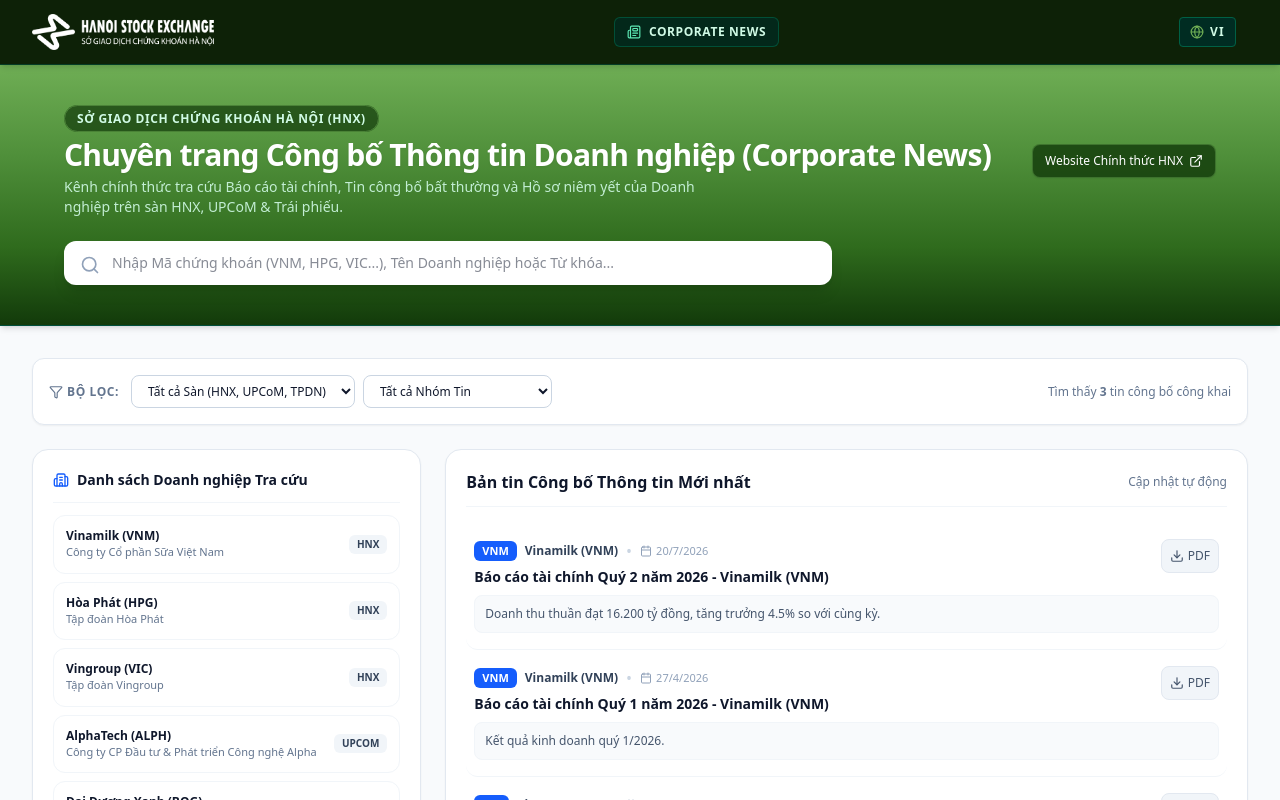
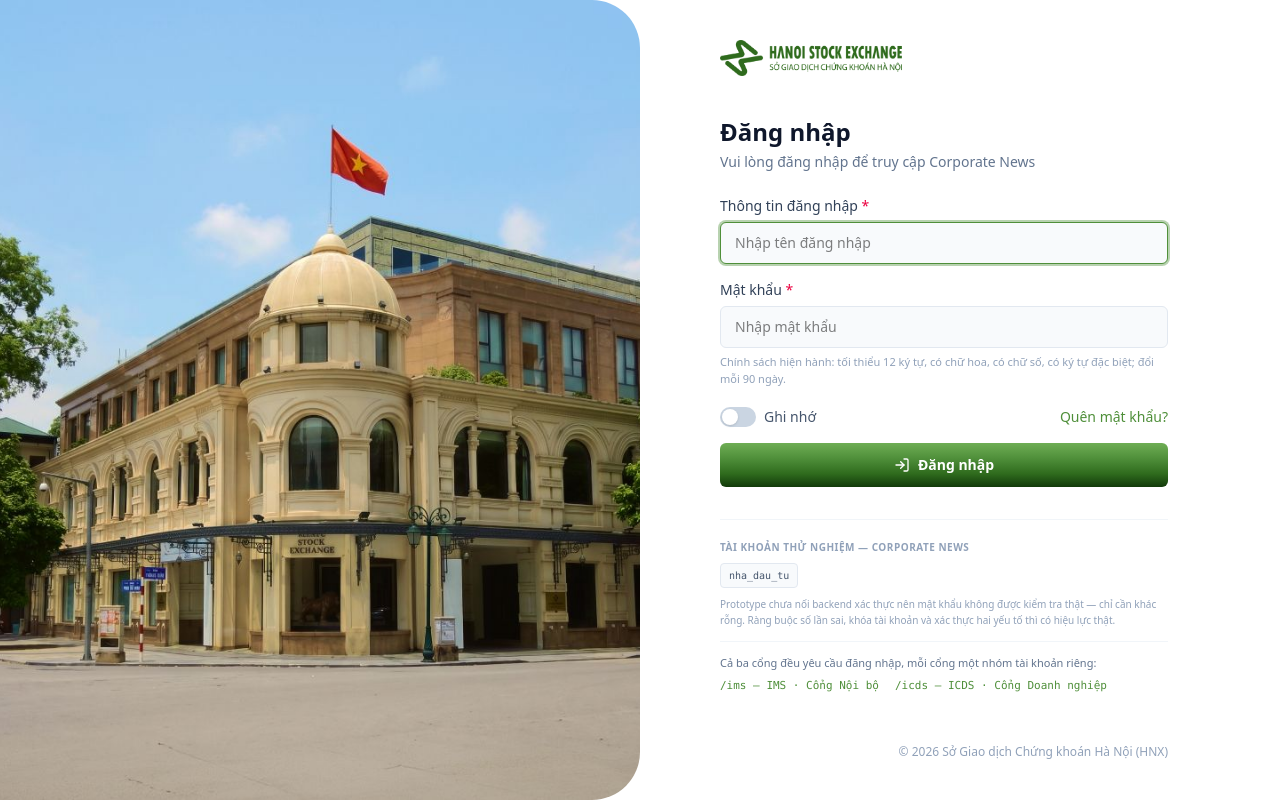
Before and after one commit to hntuan-gimasys/hnxcis-frontend, a React (Vite) app: page /news in a window 1280 px wide. Shown: the top 800 px of the page. Built offline with nearby package versions, Linux system fonts and the light colour scheme.

Commit message:
Implement login features for ICDS and PUBLIC page NEWS, for some fckin reason

```diff
--- a/src/App.tsx
+++ b/src/App.tsx
@@ -69,7 +69,7 @@
    * Ba cổng là ba địa chỉ URL riêng (/ims, /icds, /news) chứ không phải ba tab.
    * `usePortalRoute` đọc đường dẫn hiện tại và nghe nút Back của trình duyệt.
    */
-  const { portal: activePortal, goToPortal } = usePortalRoute();
+  const { portal: activePortal } = usePortalRoute();
 
   /**
    * Module mặc định phụ thuộc cổng: vào /icds là vào thẳng dashboard doanh
@@ -122,25 +122,19 @@
   const [users] = useState<UserAccount[]>(INITIAL_USERS);
   const [currentUser, setCurrentUser] = useState<UserAccount>(INITIAL_USERS[1]); // Cán bộ P.QLNY by default
 
-  /**
-   * FR-060 — trạng thái đăng nhập, chỉ áp cho cổng IMS.
-   *
-   * ICDS và Corporate News vào tự do như một trang tin: không có bước xác thực,
-   * không có "người dùng hiện tại". Vì vậy `authenticated` chỉ được kiểm tra khi
-   * đang ở /ims.
-   */
+  /** FR-060 — trạng thái đăng nhập của cổng IMS. */
   const [authenticated, setAuthenticated] = useState(false);
 
   /**
-   * Người dùng mặc định cho cổng ICDS khi không đăng nhập. CorporatePortal cần
-   * biết mình đang đại diện tổ chức nào để lọc nghĩa vụ và hồ sơ; ở prototype
-   * này lấy cố định persona doanh nghiệp đầu tiên, khớp với tên tổ chức đang
-   * hiển thị cứng trong Sidebar.
+   * Phiên đăng nhập của ICDS và Corporate News.
+   *
+   * Cả ba cổng giờ đều bắt đăng nhập, nhưng mỗi cổng nhận đúng một nhóm tài
+   * khoản (`PORTAL_ACTOR_TYPE`) nên không thể dùng chung `currentUser`/
+   * `authenticated` của IMS — một tài khoản HNX đang mở /ims không có nghĩa là
+   * đã đăng nhập /icds. `null` = chưa đăng nhập cổng đó.
    */
-  const guestOrgUser = useMemo(
-    () => INITIAL_USERS.find((u) => u.actorType === 'ORGANIZATION') ?? INITIAL_USERS[0],
-    [],
-  );
+  const [icdsUser, setIcdsUser] = useState<UserAccount | null>(null);
+  const [newsUser, setNewsUser] = useState<UserAccount | null>(null);
 
   // Entities Data
   const [organizations] = useState(INITIAL_ORGANIZATIONS);
@@ -517,15 +511,14 @@
   };
 
   /**
-   * Chỉ IMS bắt đăng nhập.
-   *
-   * ICDS (FR-062, cổng doanh nghiệp) và Corporate News (FR-066, trang tin công
-   * khai) vào tự do — người dùng gõ thẳng địa chỉ là đọc được ngay, giống một
-   * trang báo. Chỉ khu vực nghiệp vụ nội bộ của HNX mới cần xác thực.
+   * Cả ba cổng đều bắt đăng nhập, mỗi cổng bằng một phiên riêng
+   * (`authenticated` cho IMS, `icdsUser`/`newsUser` cho hai cổng còn lại) vì mỗi
+   * cổng chỉ nhận đúng một nhóm tài khoản (`PORTAL_ACTOR_TYPE`).
    */
   if (activePortal === 'internal' && !authenticated) {
     return (
       <LoginScreen
+        portal="internal"
         users={users}
         policy={INITIAL_SECURITY_POLICY}
         onAuthenticated={(user) => {
@@ -538,9 +531,32 @@
       />
     );
   }
+  if (activePortal === 'corporate' && !icdsUser) {
+    return (
+      <LoginScreen
+        portal="corporate"
+        users={users}
+        policy={INITIAL_SECURITY_POLICY}
+        onAuthenticated={(user) => {
+          setIcdsUser(user);
+          setActiveModule('corp_dashboard');
+        }}
+      />
+    );
+  }
+  if (activePortal === 'public' && !newsUser) {
+    return (
+      <LoginScreen
+        portal="public"
+        users={users}
+        policy={INITIAL_SECURITY_POLICY}
+        onAuthenticated={(user) => setNewsUser(user)}
+      />
+    );
+  }
 
-  /** Ở hai cổng tự do, danh tính là khách — không phải người vừa đăng nhập IMS. */
-  const portalUser = activePortal === 'corporate' ? guestOrgUser : currentUser;
+  const portalUser =
+    activePortal === 'corporate' ? icdsUser! : activePortal === 'public' ? newsUser! : currentUser;
 
   /**
    * Nen trang cua /ims theo bang mau Figma: xam nhat #EBEBEB, chu #292929.
@@ -568,15 +584,19 @@
         lang={lang}
         setLang={setLang}
         onOpenMenu={() => setSidebarOpen(true)}
-        onLogout={
-          activePortal === 'internal'
-            ? () => {
-                setAuthenticated(false);
-                setActiveModule(DEFAULT_IMS_MODULE);
-                goToPortal('public');
-              }
-            : undefined
-        }
+        onLogout={() => {
+          // Đăng xuất chỉ xoá phiên của cổng đang mở — quay lại đúng cổng đó sẽ
+          // gặp lại LoginScreen thay vì bị đẩy sang cổng khác.
+          if (activePortal === 'internal') {
+            setAuthenticated(false);
+            setActiveModule(DEFAULT_IMS_MODULE);
+          } else if (activePortal === 'corporate') {
+            setIcdsUser(null);
+            setActiveModule('corp_dashboard');
+          } else {
+            setNewsUser(null);
+          }
+        }}
       />
 
       {/* Main Container */}
--- a/src/components/layout/LoginScreen.tsx
+++ b/src/components/layout/LoginScreen.tsx
@@ -16,6 +16,7 @@
 import hnxLogoDark from '../../assets/hnx-logo-dark.png';
 import hnxBuilding from '../../assets/hnx.jpeg';
 import type { UserAccount, SecurityPolicy } from '../../types/hnx';
+import { PORTAL_ACTOR_TYPE, PORTAL_LABEL, PORTAL_PATH, type Portal } from '../../lib/portalRoute';
 
 /**
  * FR-060 · Màn hình đăng nhập và các ràng buộc bảo mật khi đăng nhập.
@@ -33,23 +34,24 @@
  * ô mật khẩu chỉ cần khác rỗng. Điều đó được nói thẳng trên giao diện thay vì để
  * người dùng tưởng đã có kiểm soát thật.
  *
- * KHÔNG có nút chuyển "người dùng nội bộ / bên ngoài".
- *
- * Bản thiết kế lại của màn này (4e502a8) từng có nút đó để lọc danh sách tài khoản
- * gợi ý. Nó bị bỏ khi ba cổng tách thành ba địa chỉ riêng: màn này chỉ phục vụ
- * /ims — khu vực nghiệp vụ nội bộ của HNX. Cổng doanh nghiệp ICDS nằm ở /icds và
- * vào tự do, không qua đây. Giữ lại nút sẽ ngụ ý tài khoản doanh nghiệp đăng nhập
- * được ở đây, trong khi `submitCredentials` bên dưới từ chối đúng những tài khoản
- * đó — hai chỗ nói ngược nhau.
+ * DÙNG CHUNG CHO CẢ BA CỔNG, mỗi cổng chỉ nhận đúng nhóm tài khoản của mình
+ * (`PORTAL_ACTOR_TYPE`) — component nhận `portal` để biết đang gác cổng nào,
+ * thay vì có ba màn đăng nhập gần như giống hệt nhau. KHÔNG có nút chuyển
+ * "người dùng nội bộ / bên ngoài": danh sách tài khoản gợi ý tự lọc theo cổng,
+ * gõ nhầm tài khoản của cổng khác bị `submitCredentials` từ chối và chỉ thẳng
+ * sang cổng đúng.
  */
 
 interface LoginScreenProps {
+  portal: Portal;
   users: UserAccount[];
   policy: SecurityPolicy;
   onAuthenticated: (user: UserAccount) => void;
 }
 
-export const LoginScreen: React.FC<LoginScreenProps> = ({ users, policy, onAuthenticated }) => {
+export const LoginScreen: React.FC<LoginScreenProps> = ({ portal, users, policy, onAuthenticated }) => {
+  const requiredActorType = PORTAL_ACTOR_TYPE[portal];
+  const otherPortals = (Object.keys(PORTAL_PATH) as Portal[]).filter((p) => p !== portal);
   const [username, setUsername] = useState('');
   const [password, setPassword] = useState('');
   const [rememberMe, setRememberMe] = useState(false);
@@ -94,14 +96,16 @@
       return;
     }
     /**
-     * IMS là khu vực nghiệp vụ nội bộ của HNX. Tài khoản doanh nghiệp không vào
-     * đây — ICDS đã tách thành cổng riêng và vào tự do, nên chỉ đường sang đó
-     * thay vì báo "sai mật khẩu" và để người dùng thử lại vô ích.
+     * Mỗi cổng chỉ nhận đúng nhóm tài khoản của mình — báo thẳng cổng nào mới
+     * đúng thay vì nói chung chung "sai mật khẩu" và để người dùng thử lại vô ích.
      */
-    if (found.actorType !== 'HNX') {
+    if (found.actorType !== requiredActorType) {
+      const home = (Object.keys(PORTAL_ACTOR_TYPE) as Portal[]).find(
+        (p) => PORTAL_ACTOR_TYPE[p] === found.actorType,
+      );
       setError(
-        'Tài khoản này thuộc doanh nghiệp, không dùng cho cổng nội bộ IMS. ' +
-          'Cổng doanh nghiệp ICDS ở địa chỉ /icds và không cần đăng nhập.',
+        `Tài khoản này không thuộc nhóm được đăng nhập ở ${PORTAL_LABEL[portal]}.` +
+          (home ? ` Vui lòng đăng nhập ở ${PORTAL_PATH[home]} — ${PORTAL_LABEL[home]}.` : ''),
       );
       return;
     }
@@ -149,7 +153,7 @@
           </h1>
           <p className="text-sm text-slate-500 mb-6">
             {stage === 'CREDENTIALS'
-              ? 'Vui lòng đăng nhập để truy cập tài khoản'
+              ? `Vui lòng đăng nhập để truy cập ${PORTAL_LABEL[portal]}`
               : `Vai trò ${pendingUser?.roleCode} yêu cầu xác thực hai yếu tố. Nhập mã 6 chữ số từ ứng dụng xác thực.`}
           </p>
 
@@ -279,17 +283,17 @@
 
           {/*
             Giữ bố cục của bản thiết kế lại (khối nằm trong cột form, có đường kẻ
-            phân cách), nhưng chỉ liệt kê tài khoản HNX: IMS là cổng nội bộ, còn
-            ICDS đã tách thành địa chỉ riêng và vào tự do nên không cần tài khoản.
+            phân cách), nhưng danh sách tài khoản gợi ý tự lọc theo cổng đang gác
+            (`requiredActorType`) — mỗi cổng chỉ gợi ý tài khoản đăng nhập được ở đó.
           */}
           {stage === 'CREDENTIALS' && (
             <div className="mt-8 pt-5 border-t border-slate-100">
               <p className="text-[10px] font-bold text-slate-400 uppercase tracking-wider mb-2">
-                Tài khoản nội bộ thử nghiệm
+                Tài khoản thử nghiệm — {PORTAL_LABEL[portal]}
               </p>
               <div className="flex flex-wrap gap-1.5">
                 {users
-                  .filter((u) => u.actorType === 'HNX')
+                  .filter((u) => u.actorType === requiredActorType)
                   .map((u) => (
                     <button
                       key={u.id}
@@ -311,10 +315,13 @@
               </p>
 
               <div className="mt-3 pt-3 border-t border-slate-100 text-[11px] text-slate-500 leading-relaxed">
-                Chỉ cổng nội bộ <strong>IMS</strong> yêu cầu đăng nhập. Hai cổng còn lại vào tự do:
+                Cả ba cổng đều yêu cầu đăng nhập, mỗi cổng một nhóm tài khoản riêng:
                 <div className="mt-1.5 flex flex-wrap gap-x-4 gap-y-1 font-mono text-[11px]">
-                  <a href="/icds" className="text-hnx-mid hover:underline">/icds — Cổng Doanh nghiệp</a>
-                  <a href="/news" className="text-hnx-mid hover:underline">/news — Corporate News</a>
+                  {otherPortals.map((p) => (
+                    <a key={p} href={PORTAL_PATH[p]} className="text-hnx-mid hover:underline">
+                      {PORTAL_PATH[p]} — {PORTAL_LABEL[p]}
+                    </a>
+                  ))}
                 </div>
               </div>
             </div>
--- a/src/data/mockData.ts
+++ b/src/data/mockData.ts
@@ -1492,6 +1492,20 @@
     roleCode: 'ROLE_CNTT_MANAGER',
     status: 'ACTIVE',
   },
+  {
+    id: 8,
+    createdAt: '2024-01-01T00:00:00Z',
+    createdBy: 1,
+    versionNo: 1,
+    isCurrent: true,
+    username: 'nha_dau_tu',
+    fullName: 'Nhà đầu tư - Bạn đọc Corporate News',
+    email: 'investor@example.com',
+    actorType: 'PUBLIC',
+    position: 'Bạn đọc',
+    roleCode: 'ROLE_PUBLIC',
+    status: 'ACTIVE',
+  },
 ];
 
 export const INITIAL_AUDIT_LOGS: AuditLog[] = [
--- a/src/lib/portalRoute.ts
+++ b/src/lib/portalRoute.ts
@@ -12,9 +12,9 @@
  *
  * Ba cổng là ba địa chỉ riêng, không phải ba tab của một trang:
  *
- *   /ims    IMS  — cổng nội bộ HNX, BẮT BUỘC đăng nhập
- *   /icds   ICDS — cổng doanh nghiệp, vào tự do
- *   /news   Corporate News — trang tin công khai, vào tự do
+ *   /ims    IMS  — cổng nội bộ HNX, BẮT BUỘC đăng nhập bằng tài khoản HNX
+ *   /icds   ICDS — cổng doanh nghiệp, BẮT BUỘC đăng nhập bằng tài khoản ORGANIZATION
+ *   /news   Corporate News — trang tin, BẮT BUỘC đăng nhập bằng tài khoản PUBLIC
  *
  * VÌ SAO TỰ VIẾT THAY VÌ DÙNG react-router
  *
@@ -42,11 +42,18 @@
   public: 'Corporate News',
 };
 
-/** Cổng duy nhất yêu cầu đăng nhập. Hai cổng còn lại vào tự do như trang tin. */
+/** Cả ba cổng đều yêu cầu đăng nhập, mỗi cổng chỉ nhận đúng nhóm tài khoản của mình. */
 export const REQUIRES_AUTH: Record<Portal, boolean> = {
   internal: true,
-  corporate: false,
-  public: false,
+  corporate: true,
+  public: true,
+};
+
+/** Nhóm tài khoản (`ActorType`) được phép đăng nhập ở mỗi cổng. */
+export const PORTAL_ACTOR_TYPE: Record<Portal, 'HNX' | 'ORGANIZATION' | 'PUBLIC'> = {
+  internal: 'HNX',
+  corporate: 'ORGANIZATION',
+  public: 'PUBLIC',
 };
 
 /**
```
